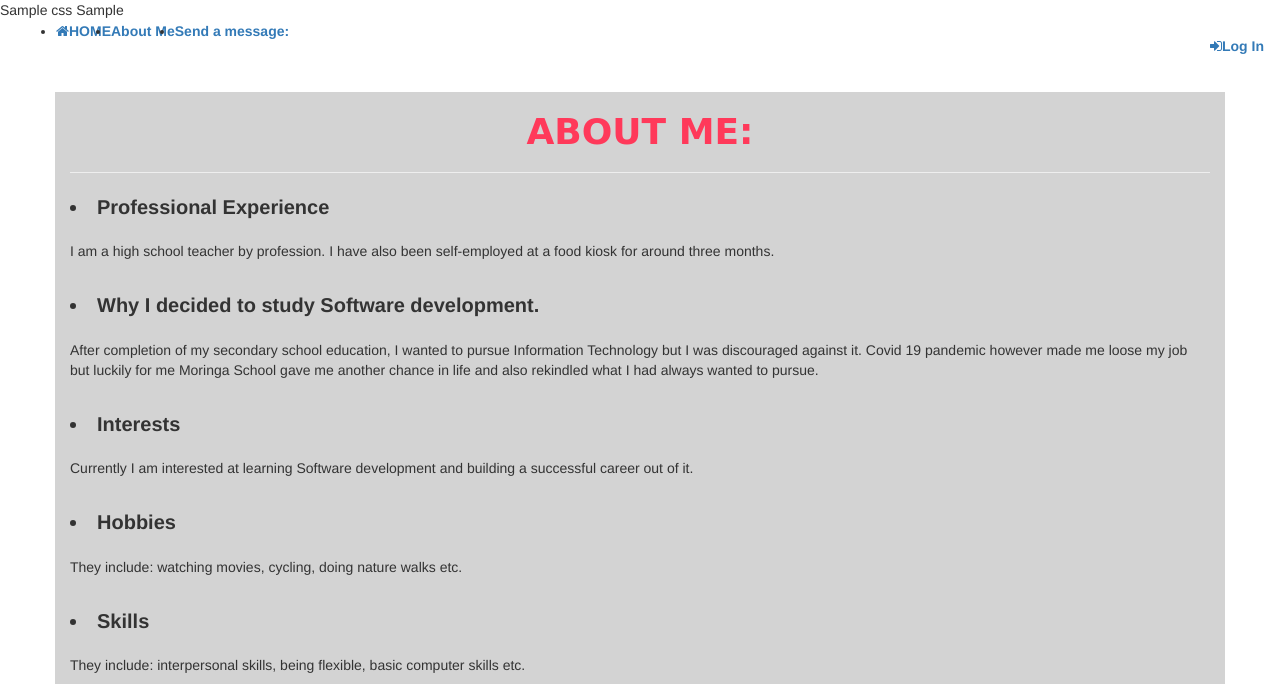
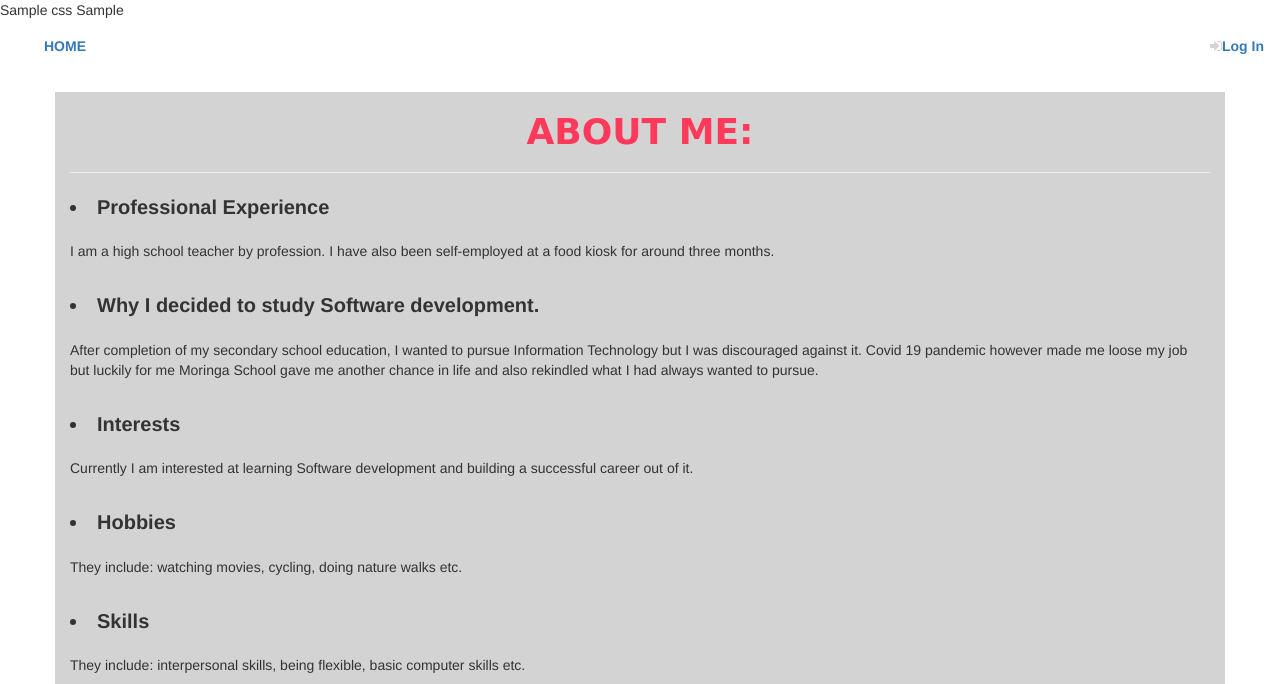
Before and after one commit to Susan-Kathoni/BetterBlogs, a Python web app: template app/templates/about.html in a window 1280 px wide. Shown: the top 684 px of the page. Run offline with Jinja, Linux system fonts and the light colour scheme; the template is opened without the code that fills it: most values are stand-ins (such as "Sample title", 1, 10 or a date in 2020); some libraries are stand-ins or nearby versions; some web fonts are replaced.

Commit message:
Create navbar.

```diff
--- a/app/templates/navbar.html
+++ b/app/templates/navbar.html
@@ -1,31 +1,31 @@
 <nav class="navbar">
 
     <div class="collapse navbar-collapse" id="navbarSupportedContent">
-      <ul class="navbar-nav mr-auto">
+      <ul class="nav navbar-nav navbar-left">
         <li>
-          <a class="text-light" href="/"><i class="fa fa-home "></i><strong>HOME</strong> </a>
+          <a class="text-light" href="/"><i class="fa fa-home" style="color: white;"></i><strong>HOME</strong> </a>
         </li>
         <li>
-            <a class="text-light" href="{{ url_for('main.about')}}"><strong>About Me</strong> </a>
+            <a class="text-light" href="{{ url_for('main.about')}}"  style="color: white;"><strong>About Me</strong> </a>
         </li>
         <li>
-            <a class="text-light" href="{{ url_for('main.contact')}}"><strong>Send a message:</strong> </a>
+            <a class="text-light" href="{{ url_for('main.contact')}}" style="color: white;"><strong>Send a message:</strong> </a>
         </li>
       </ul>
       <ul class="nav navbar-nav navbar-right">
         {% if current_user.is_authenticated %}
 
-        <li class="dropdown"><a href="#" class="dropdown-toggle text-light" data-toggle="dropdown"><i class="fa fa-user"></i><strong class="ml-2">Welcome, {{current_user.username}}</strong> <b class="caret"></b></a>
+        <li class="dropdown"><a href="#" class="dropdown-toggle text-light" data-toggle="dropdown"><i class="fa fa-user"></i><strong class="ml-2" style="color: lightgrey;">Welcome, {{current_user.username}}</strong> <b class="caret"></b></a>
           <ul class="dropdown-menu bg-dark text-center">
 
-              <li><a href="{{url_for('main.profile',uname=current_user.username)}} " class="text-light " ><i class="icon-envelope"></i><strong>Your profile</strong></a></li>
+              <li><a href="{{url_for('main.profile',uname=current_user.username)}} " class="text-light " ><i class="icon-envelope" style="color: lightgrey;"></i><strong>Your profile</strong></a></li>
               <li class="divider"></li>
               <div class="dropdown-divider"></div>
-              <li><a href="{{url_for('auth.logout')}}" class="text-light "><i class="fa fa-sign-out mr-2"></i><strong>Logout</strong></a></li>
+              <li><a href="{{url_for('auth.logout')}}" class="text-light "><i class="fa fa-sign-out mr-2" style="color: lightgrey;"></i><strong>Logout</strong></a></li>
           </ul>
       </li>
         {% else %}
-        <li><a href="{{url_for('auth.login')}}" class="text-light"><i class="fa fa-sign-in mr-2"></i><strong>Log In</strong></a></li>
+        <li><a href="{{url_for('auth.login')}}" class="text-light"><i class="fa fa-sign-in mr-2" style="color: lightgrey;"></i><strong>Log In</strong></a></li>
         {%endif%}
       </ul>
 
```
